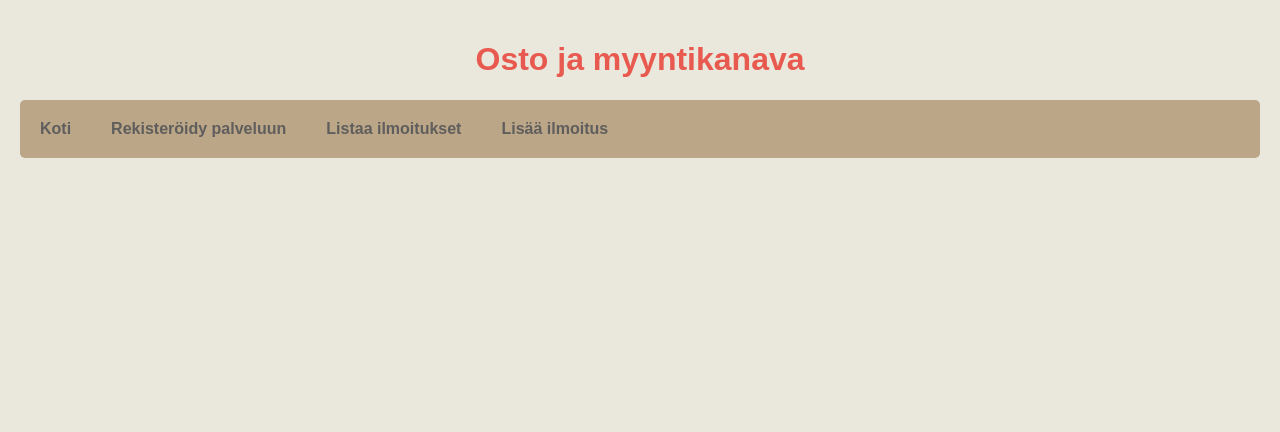
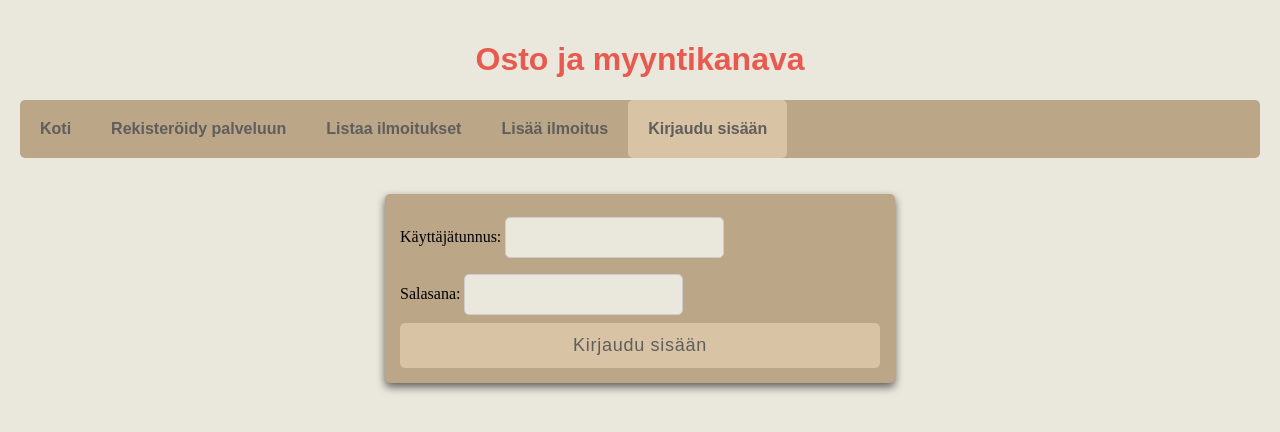
Before and after one commit to tjaariveria/ostojamyynti, a React (Create React App) app in the folder ostojamyyntitest/client/: page /kirjautuminen in a window 1280 px wide. Shown: the top 432 px of the page. Built offline with nearby package versions, Linux system fonts and the light colour scheme.

Commit message:
Kirjautumislomake

```diff
--- /dev/null
+++ b/ostojamyyntitest/client/src/Kirjautuminen.js
@@ -0,0 +1,72 @@
+import React, { useState } from "react";
+import DataService from "./services/Services";
+
+const Kirjautuminen = () => {
+  const initialKayttajaState = {
+    kayttaja_tunnus: "",
+    kayttaja_salasana: "",
+    kayttaja_sahkoposti: "",
+  };
+
+  const [kayttaja, setKayttaja] = useState(initialKayttajaState);
+  const [canLogin, setCanLogin] = useState(false);
+
+  const handleInputChange = (event) => {
+    event.preventDefault();
+    const { name, value } = event.target;
+    setKayttaja({ ...kayttaja, [name]: value });
+    DataService.getKayttajat().then((res) => {
+      res.data.map((e) => {
+        if (e.kayttaja_tunnus === event.target.value) {
+          setCanLogin(true);
+        } else {
+          setCanLogin(false);
+        }
+        return "";
+      });
+    });
+  };
+
+  const kirjauduSisaan = () => {
+
+  }
+
+  return (
+    <div className="form">
+      <div className="form-group">
+        <label htmlFor="kayttaja_tunnus">Käyttäjätunnus: </label>
+        <input
+          type="text"
+          className="form-control"
+          id="kayttaja_tunnus"
+          required
+          value={kayttaja.kayttaja_tunnus}
+          onChange={handleInputChange}
+          name="kayttaja_tunnus"
+        />
+        {/* <span>{!canSubmit ? "username already in use!" : ""}</span> */}
+      </div>
+
+      <div className="form-group">
+        <label htmlFor="kayttaja_salasana">Salasana: </label>
+        <input
+          type="password"
+          className="form-control"
+          id="kayttaja_salasana"
+          required
+          value={kayttaja.kayttaja_salasana}
+          onChange={handleInputChange}
+          name="kayttaja_salasana"
+        />
+      </div>
+      <button
+            onClick={kirjauduSisaan}
+            className="card"
+          >
+            Kirjaudu sisään
+          </button>
+    </div>
+  );
+};
+
+export default Kirjautuminen;
--- a/ostojamyyntitest/client/src/Main.js
+++ b/ostojamyyntitest/client/src/Main.js
@@ -4,6 +4,7 @@ import Koti from "./Koti";
 import Listaa from "./Listaa";
 import Lisaa from "./Lisaa";
 import Rekisteroidu from "./Rekisteroidu";
+import Kirjautuminen from "./Kirjautuminen";
 // import Login from "./Login";
 // import LoginForm from './components/LoginForm';
 
@@ -16,9 +17,7 @@ const Main = () => {
 
       <ul className="header">
         <li>
-          <NavLink exact to="/">
-            Koti
-          </NavLink>
+          <NavLink exact to="/">Koti</NavLink>
         </li>
         <li>
           <NavLink to="/rekisteroidu">Rekisteröidy palveluun</NavLink>
@@ -29,6 +28,9 @@ const Main = () => {
         <li>
           <NavLink to="/lisaa">Lisää ilmoitus</NavLink>
         </li>
+        <li className="kirjautuminen">
+        <NavLink to="/kirjautuminen">Kirjaudu sisään</NavLink>
+        </li>
       </ul>
 
       <div className="content">
@@ -36,6 +38,7 @@ const Main = () => {
         <Route path="/rekisteroidu" component={Rekisteroidu} />
         <Route path="/listaa" component={Listaa} />
         <Route path="/lisaa" component={Lisaa} />
+        <Route path="/kirjautuminen" component={Kirjautuminen} />
       </div>
     </BrowserRouter>
   );
--- a/ostojamyyntitest/client/src/index.css
+++ b/ostojamyyntitest/client/src/index.css
@@ -43,6 +43,7 @@ ul.header li a {
 ul.header li a:hover {
   color: #E85A4F;
 }
+
 
 .content {
   background-color: #EAE7DC;
```
